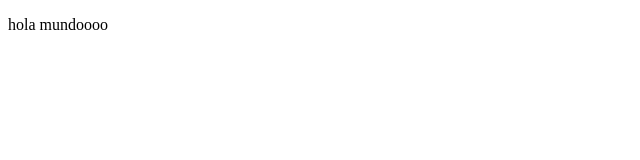
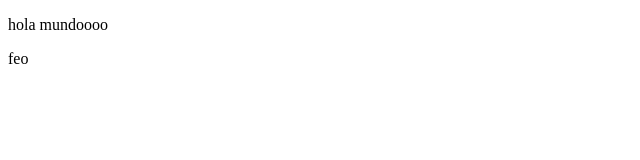
Before and after one commit to valentincolli/Laboratorio4Utn, a plain HTML site: page index.html in a window 1280 px wide. Shown: the full height of the page, 0-640 px from the left. Drawn offline with Linux system fonts and the light colour scheme.

Commit message:
segundo cambio

```diff
--- a/index.html
+++ b/index.html
@@ -14,6 +14,7 @@
     </head>
     <body>
         <p>hola mundoooo</p>
+        <p>feo</p>
         <!--[if lt IE 7]>
             <p class="browsehappy">You are using an <strong>outdated</strong> browser. Please <a href="#">upgrade your browser</a> to improve your experience.</p>
         <![endif]-->
```
